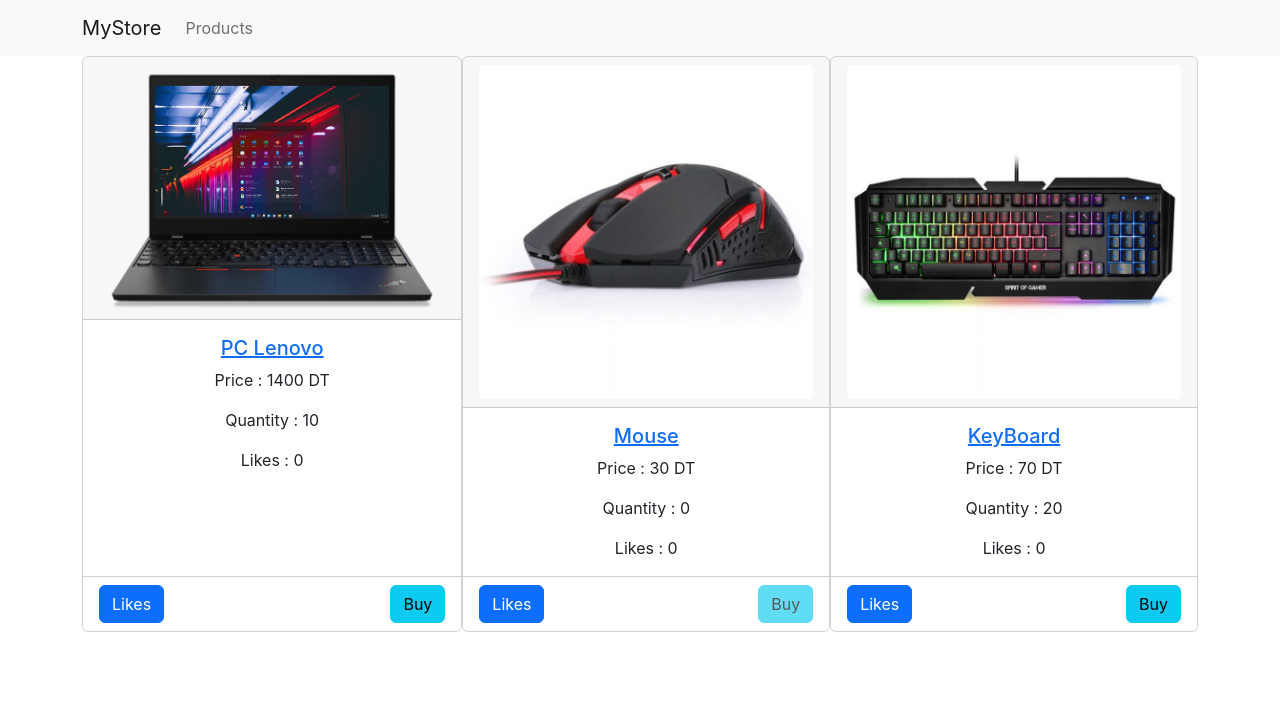
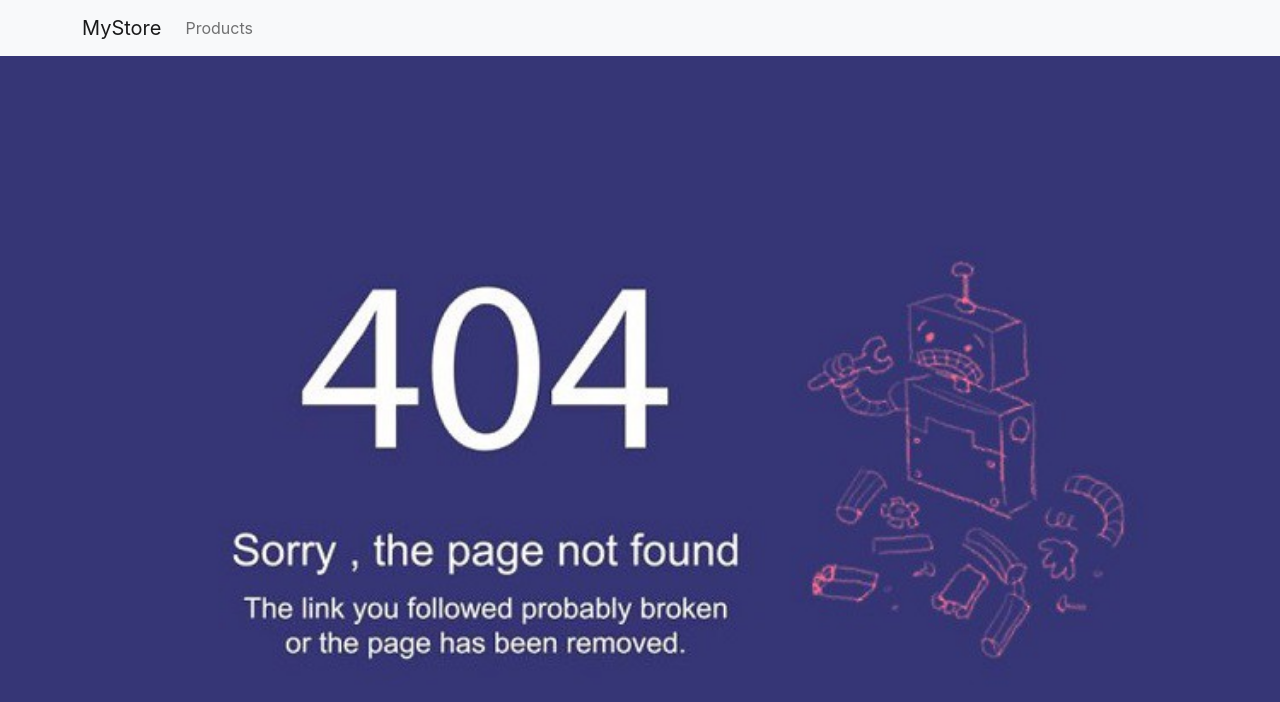
Before and after one commit to haifaarouri/Ateliers-React, a React (Create React App) app: page / in a window 1280 px wide. Shown: the top 702 px of the page. Built offline with nearby package versions, Linux system fonts and the light colour scheme.

Commit message:
added nested routes

```diff
--- a/src/App.js
+++ b/src/App.js
@@ -13,9 +13,10 @@
     <NavigationBar></NavigationBar>
     <Suspense fallback={<p>Loading ...</p>}>
       <Routes>
-        <Route path='/' element={<Products/>}/>
-        <Route path='/products' element={<Products/>}/>
-        <Route path='/details/:name' element={<ProductDetails/>}/>
+        <Route path='/products'>
+          <Route path='/products' element={<Products/>}/>
+          <Route path='/products/details/:name' element={<ProductDetails/>}/>
+        </Route>
         <Route path='*' element={<NotFound/>}/>
       </Routes>
     </Suspense>
--- a/src/Components/Product.js
+++ b/src/Components/Product.js
@@ -1,11 +1,11 @@
-import React, {useState} from "react";
+import React, { useState } from "react";
 import { Card, Button } from 'react-bootstrap'
 import { Link } from "react-router-dom";
 
 export default function Products(props) {
     const [{ nbrlikes }, setLikes] = useState(props.prod.like)
 
-    function addLikes(){
+    function addLikes() {
         setLikes(props.prod.like += 1)
     }
 
@@ -15,7 +15,7 @@
         </Card.Header>
         <Card.Body style={{ textAlign: "center" }}>
             <Card.Title>
-            <Link to={`/details/${props.prod.name}`}>{props.prod.name}</Link>
+                <Link to={`/products/details/${props.prod.name}`}>{props.prod.name}</Link>
             </Card.Title>
             <Card.Text>Price : {props.prod.price} DT</Card.Text>
             <Card.Text>Quantity : {props.prod.quantity}</Card.Text>
@@ -23,7 +23,7 @@
         </Card.Body>
         <Card.Footer style={{ backgroundColor: "white" }}>
             <Button variant="primary" onClick={addLikes}>Likes</Button>
-        <Button variant="info" style={{float: "right", backGroundColor: "cyan"}} disabled={props.prod.quantity===0} onClick={props.handleBuy}>Buy</Button>
+            <Button variant="info" style={{ float: "right", backGroundColor: "cyan" }} disabled={props.prod.quantity === 0} onClick={props.handleBuy}>Buy</Button>
         </Card.Footer>
     </Card>;
 }
```
Also changed, not shown: src/Components/NavigationBar.js (+0 -14 lines). Lines whose indentation alone changed are shown as unchanged.
